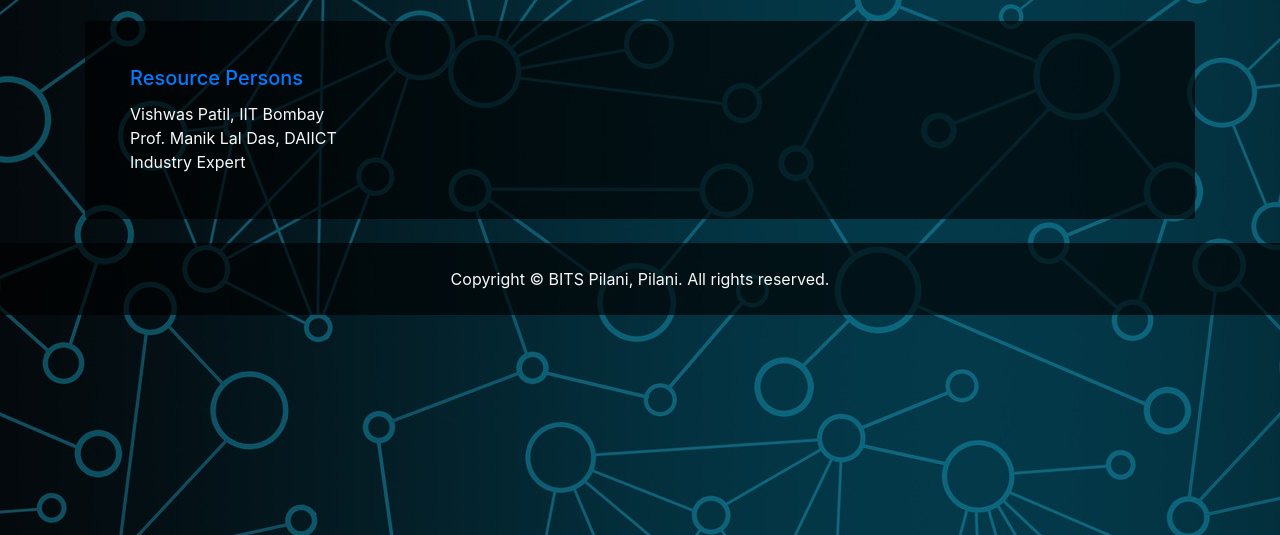
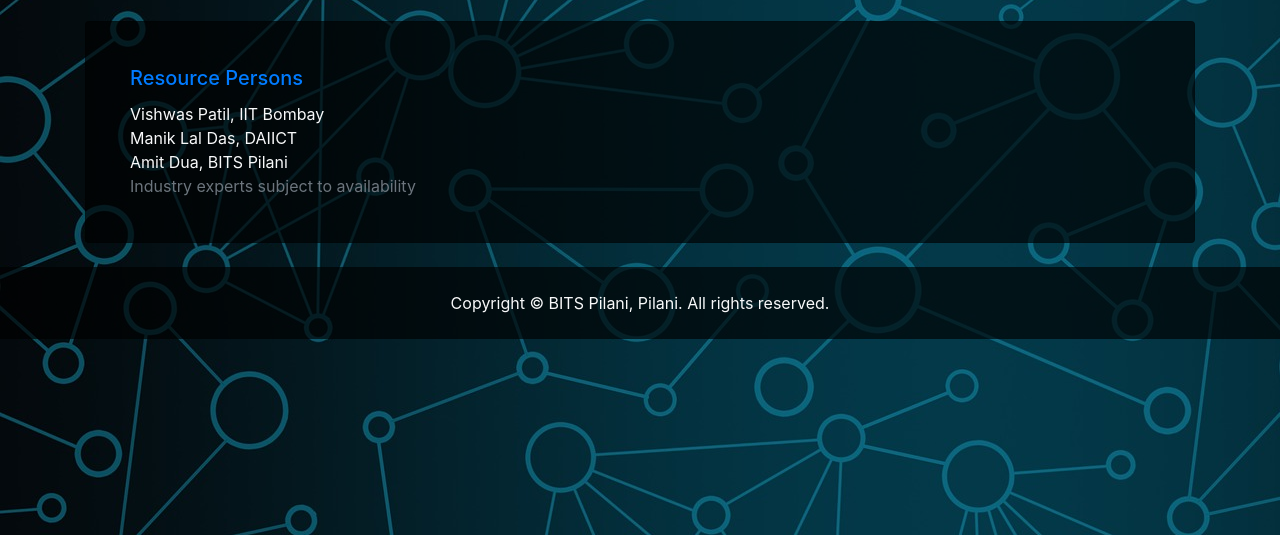
Before and after one commit to DetailFreak/BlockChainWorkshopWebsite, a plain HTML site: page speakers.html in a window 1280 px wide. Shown: the part 265-800 px from the top of the page. Drawn offline with nearby package versions, Linux system fonts and the light colour scheme.

Commit message:
changes to speaker page

```diff
--- a/speakers.html
+++ b/speakers.html
@@ -48,8 +48,9 @@
           <h5 class="card-title text-primary">Resource Persons</h5>
           <p class="card-text">
               Vishwas Patil, IIT Bombay	<br>
-              Prof. Manik Lal Das, DAIICT <br>
-                Industry Expert
+              Manik Lal Das, DAIICT <br>
+              Amit Dua, BITS Pilani <br>
+              <span class="text-secondary">Industry experts subject to availability</span>
         </div>
       </div>
     </div>
```
